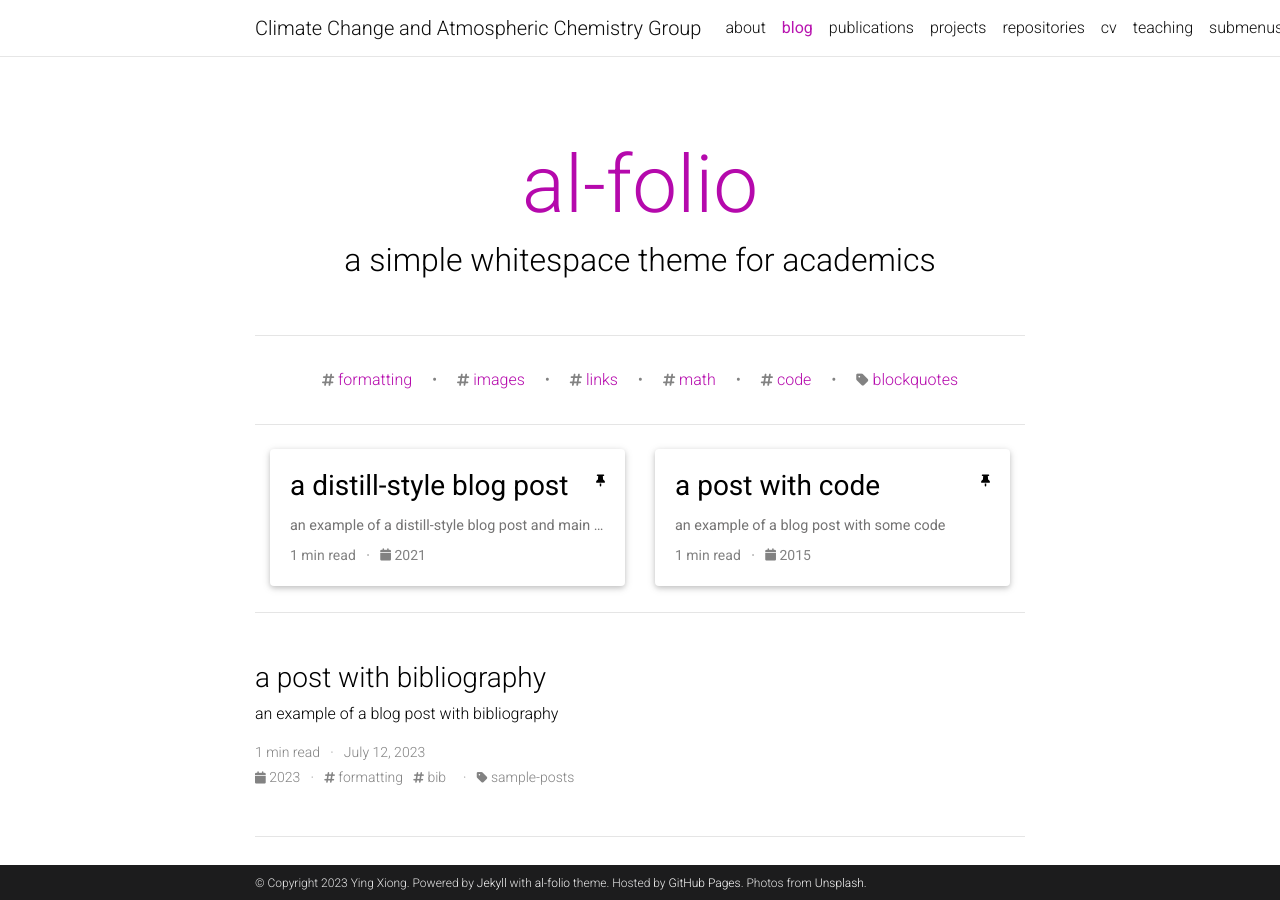
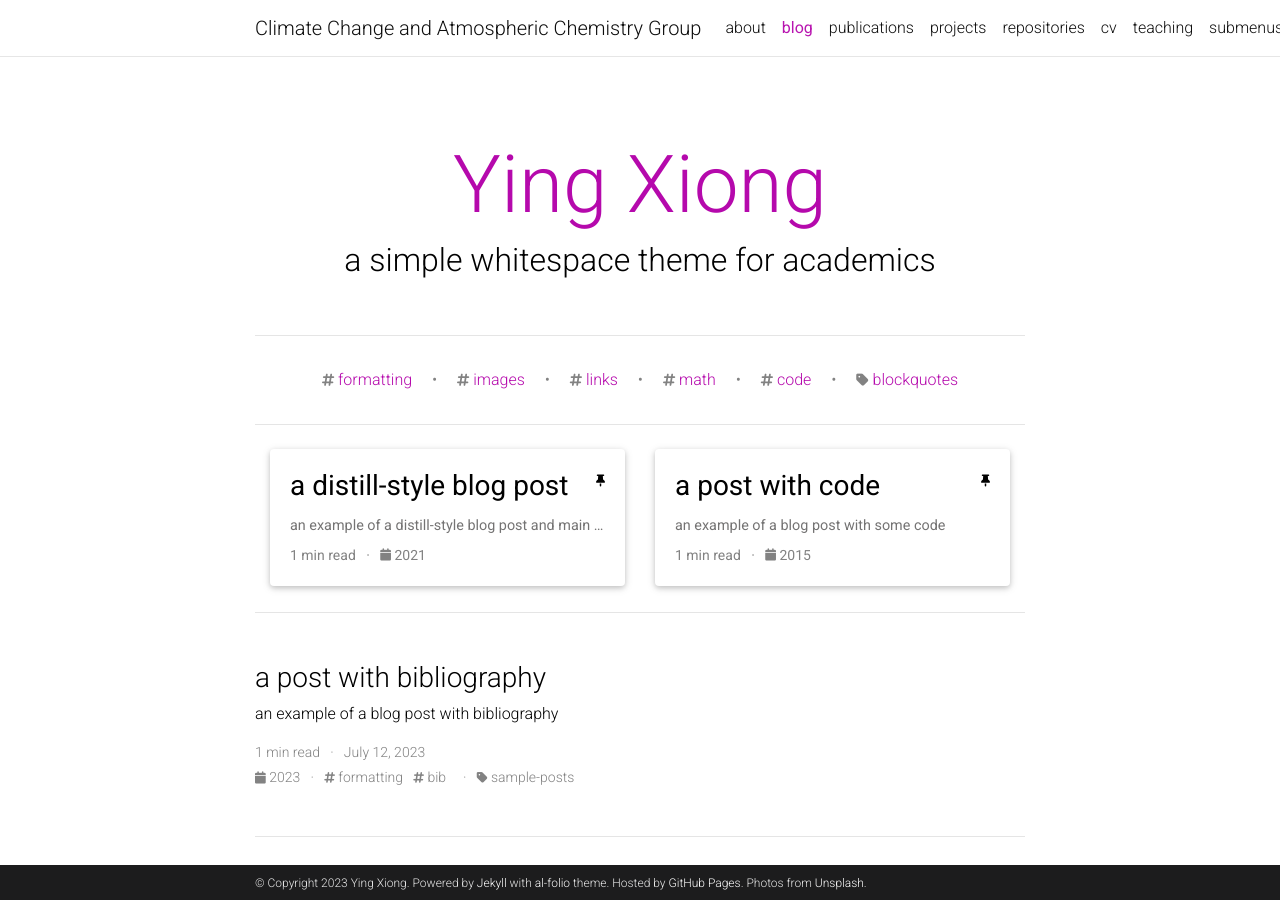
Before and after one commit to yingxiong-gogreen/yingxiong-gogreen.github.io, a Jekyll site: the page built from blog/index.html, in a window 1280 px wide and 900 px high. Built offline with Jekyll 4.4.1, drawn with Linux system fonts in a browser that asks for light colours; the list of posts is cut into pages by our own code; comment, search, counter and statistics services are not loaded; a style sheet for code colours, icons or effects is not loaded.

Commit message:
Update _config.yml

```diff
--- a/_config.yml
+++ b/_config.yml
@@ -123,7 +123,7 @@
 # Blog
 # -----------------------------------------------------------------------------
 
-blog_name: al-folio # blog_name will be displayed in your blog page
+blog_name: Ying Xiong # blog_name will be displayed in your blog page
 blog_nav_title: blog # your blog must have a title for it to be displayed in the nav bar
 blog_description: a simple whitespace theme for academics
 permalink: /blog/:year/:title/
@@ -274,14 +274,14 @@
 
 scholar:
 
-  last_name: [Einstein]
-  first_name: [Albert, A.]
+  last_name: [Xiong]
+  first_name: [Ying]
 
   style: apa
   locale: en
 
   source: /_bibliography/
-  bibliography: papers.bib
+  bibliography: citations.bib
   bibliography_template: bib
   # Note: if you have latex math in your bibtex, the latex filter
   # preprocessing may conflict with MathJAX if the latter is enabled.
@@ -297,7 +297,7 @@
 
   query: "@*"
   group_by: year
-  group_order: descending
+  group_order: ascending
 
 badges: # Display different badges for your publications
   altmetric_badge: true # Altmetric badge (https://www.altmetric.com/products/altmetric-badges/)
```
